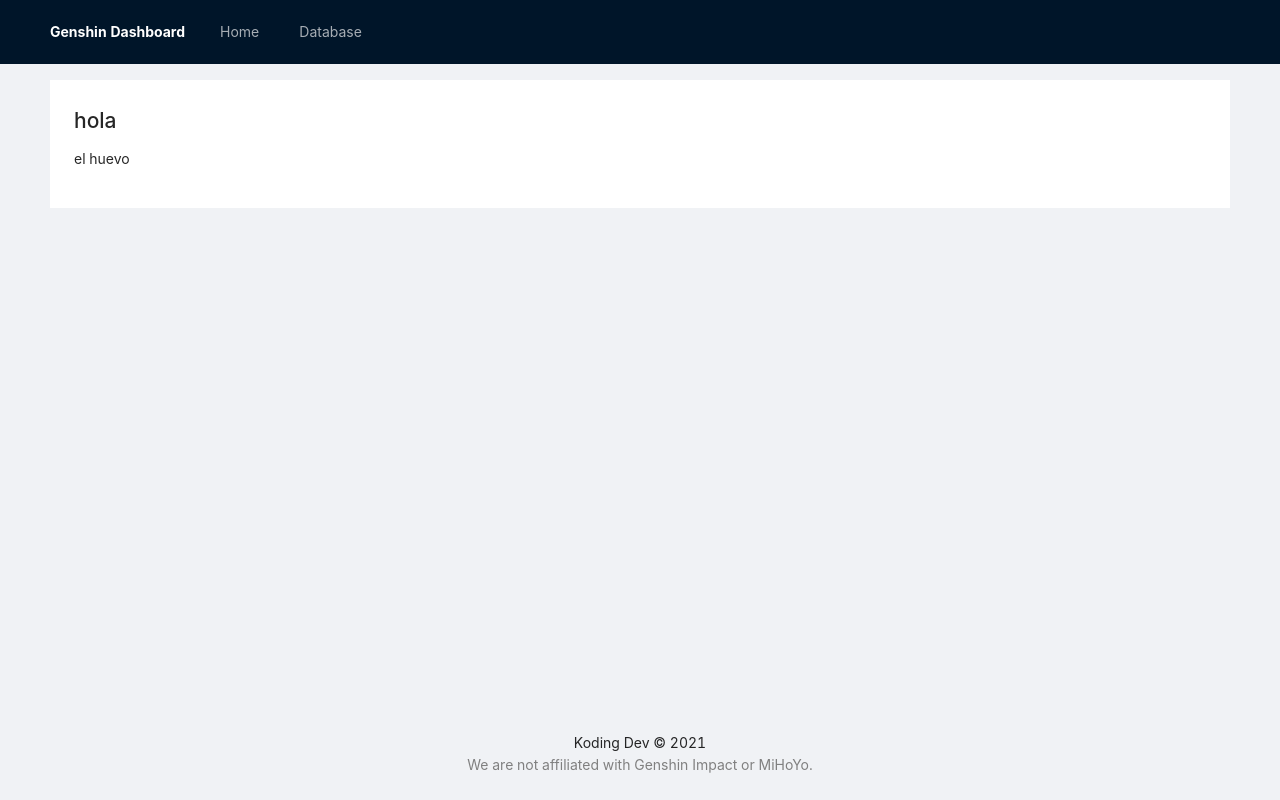
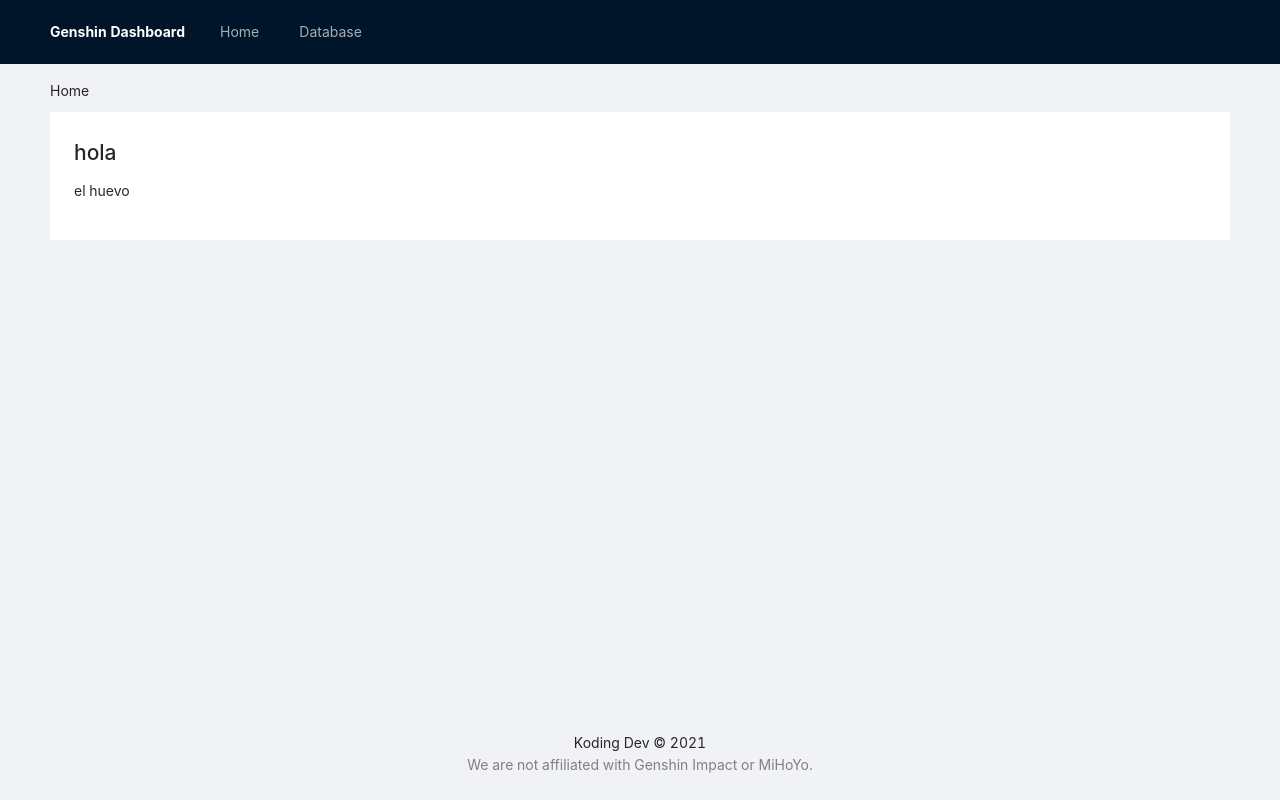
Before and after one commit to Hengle/genshin-dashboard, a Next.js app: page / in a window 1280 px wide. Built offline with nearby package versions, Linux system fonts and the light colour scheme.

Commit message:
:lipstick: Added breadcrumbs & rewards to achievements

```diff
--- a/src/components/layout.tsx
+++ b/src/components/layout.tsx
@@ -1,7 +1,9 @@
-import { Layout, Menu } from "antd";
+import { Breadcrumb, Layout, Menu } from "antd";
 import React from "react";
 import { Content, Footer, Header } from "antd/lib/layout/layout";
 import Link from "next/link";
+import { useRouter } from "next/router";
+import _ from "lodash";
 
 const links = {
   Home: "/",
@@ -11,11 +13,23 @@ const links = {
   },
 };
 
+const linkBreadcrumbs = _.fromPairs(
+  _.flatMap(Object.entries(links), (link) => {
+    const array = link[1];
+    return typeof array === "string"
+      ? [[[link[0]], link[1]]]
+      : Object.entries(array).map(([key, value]) => [[link[0], key], value]);
+  }).map(([key, value]) => [value, key]),
+);
+
 type Props = {
   children?: JSX.Element | JSX.Element[];
 };
 
-const LayoutComponent = ({ children }: Props) => (
+const LayoutComponent = ({ children }: Props) => {
+  const router = useRouter();
+
+  return (
     <Layout className="layout">
       <Header>
         <b className="logo">Genshin Dashboard</b>
@@ -38,6 +52,14 @@ const LayoutComponent = ({ children }: Props) => (
         </Menu>
       </Header>
       <Content className="content">
+        {linkBreadcrumbs[router.pathname] && (
+          <Breadcrumb style={{ marginBottom: 10 }}>
+            {linkBreadcrumbs[router.pathname].map((v: string) => (
+              <Breadcrumb.Item key={v}>{v}</Breadcrumb.Item>
+            ))}
+          </Breadcrumb>
+        )}
+
         <div className="main">{children}</div>
       </Content>
       <Footer style={{ textAlign: "center" }}>
@@ -49,5 +71,6 @@ const LayoutComponent = ({ children }: Props) => (
       </Footer>
     </Layout>
   );
+};
 
 export default LayoutComponent;
```
Also changed, not shown: src/pages/database/achievements.tsx (+13 -4 lines). Lines whose indentation alone changed are shown as unchanged.
